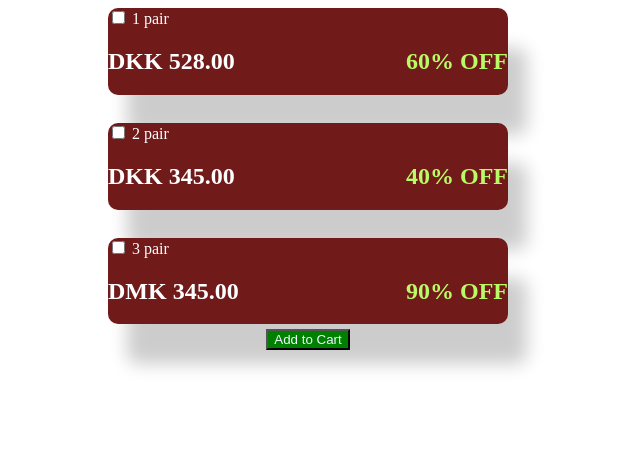
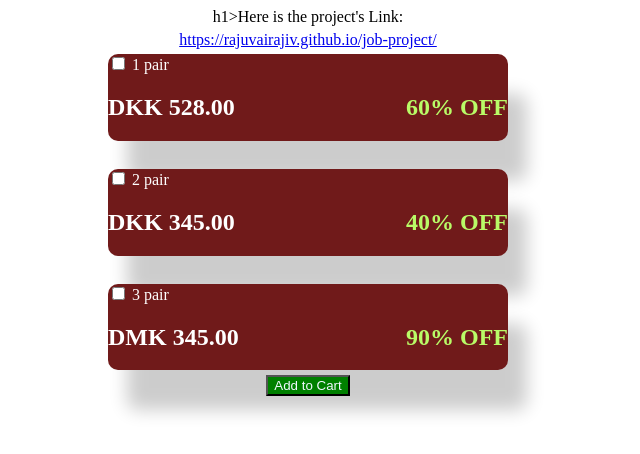
Before and after one commit to RajivKymarRoy/job-project, a plain HTML site: page index.html in a window 1280 px wide. Shown: the whole page, without its empty margins (332-972 px from the left). Drawn offline with Linux system fonts and the light colour scheme.

Commit message:
Update index.html

```diff
--- a/index.html
+++ b/index.html
@@ -10,6 +10,8 @@
 
     <body>
         <div class="papabox">
+            h1>Here is the project's Link:<a href="#">https://rajuvairajiv.github.io/job-project/</a>
+            </h1>
             <div class="box">
                 <input type="checkbox" onclick="myfunction1()">
                 <label>1 pair</label>
```
